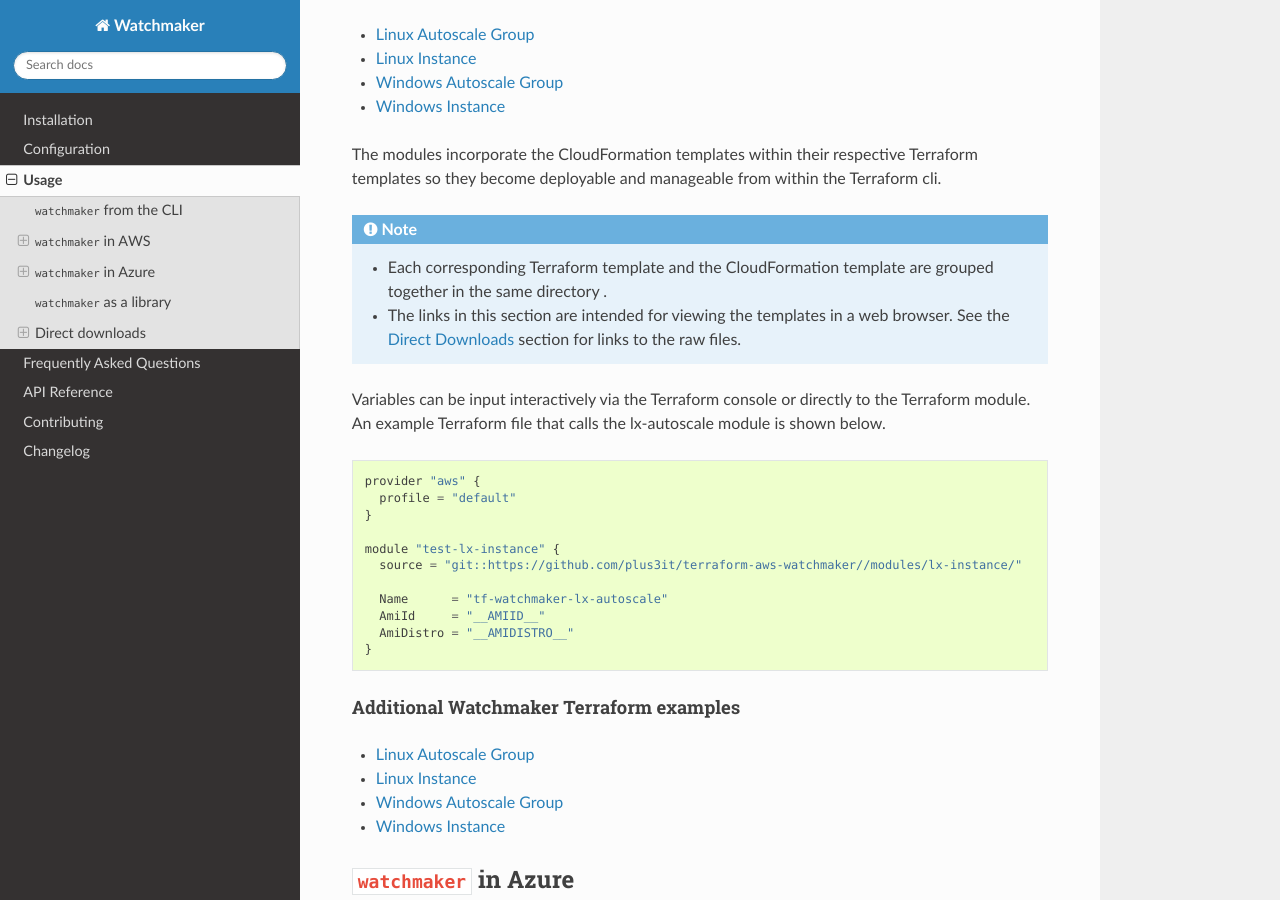
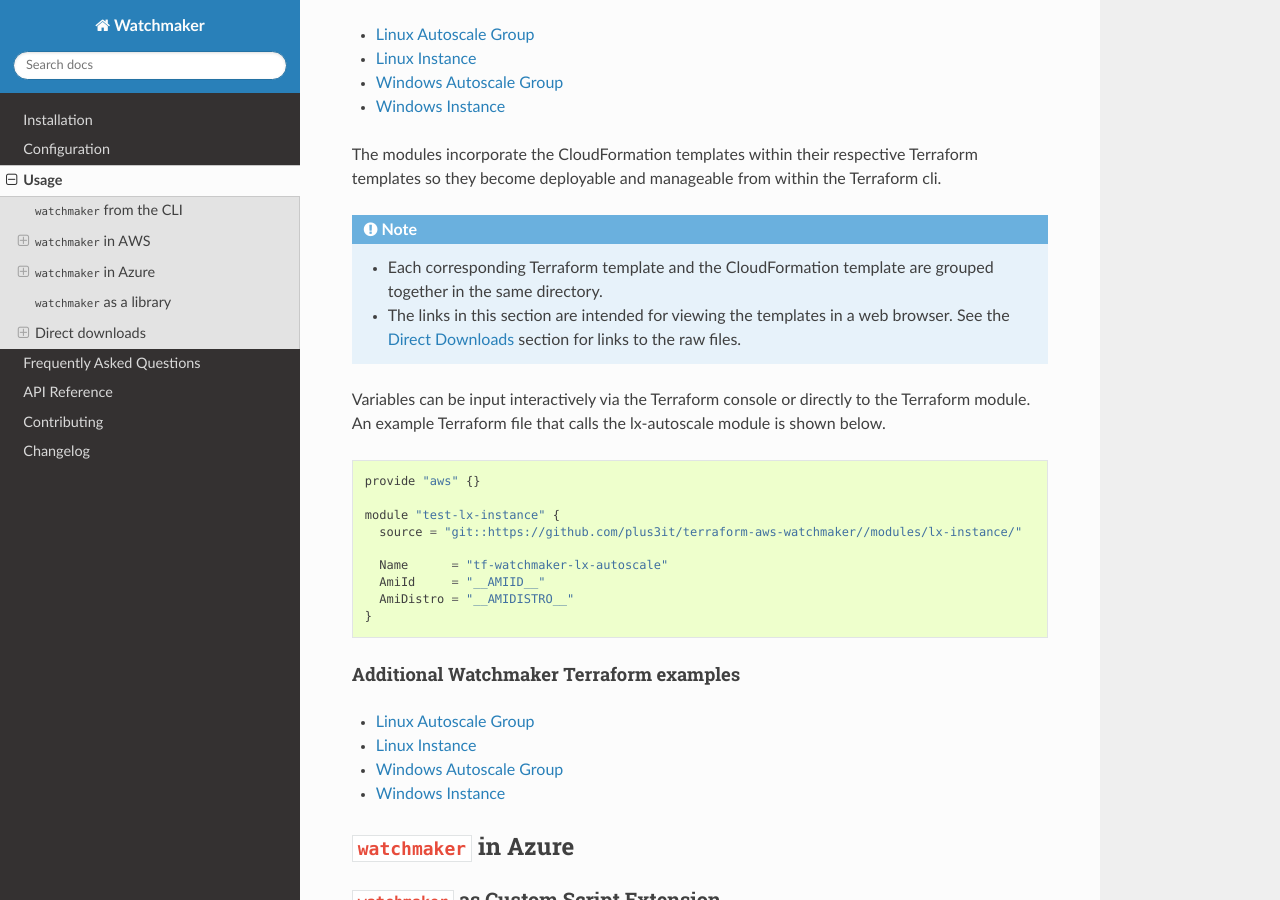
Before and after one commit to plus3it/watchmaker, a Sphinx documentation site: the page built from docs/usage.md, in a window 1280 px wide and 900 px high, scrolled down 3585 px. Built offline with Sphinx 7.4.7 and the Read the Docs theme 2.0.0, drawn with Linux system fonts in a browser that asks for light colours.

Commit message:
Updated text in Usage.md

````diff
--- a/docs/usage.md
+++ b/docs/usage.md
@@ -203,7 +203,7 @@
 .. note::
 
    * Each corresponding Terraform template and the CloudFormation template are grouped together
-     in the same directory .
+     in the same directory.
 
    * The links in this section are intended for viewing the templates
      in a web browser. See the `Direct Downloads`_ section for links to the raw
@@ -214,9 +214,7 @@
 lx-autoscale module is shown below.
 
 ```
-provider "aws" {
-  profile = "default"
-}
+provide "aws" {}
 
 module "test-lx-instance" {
   source = "git::https://github.com/plus3it/terraform-aws-watchmaker//modules/lx-instance/"
````
